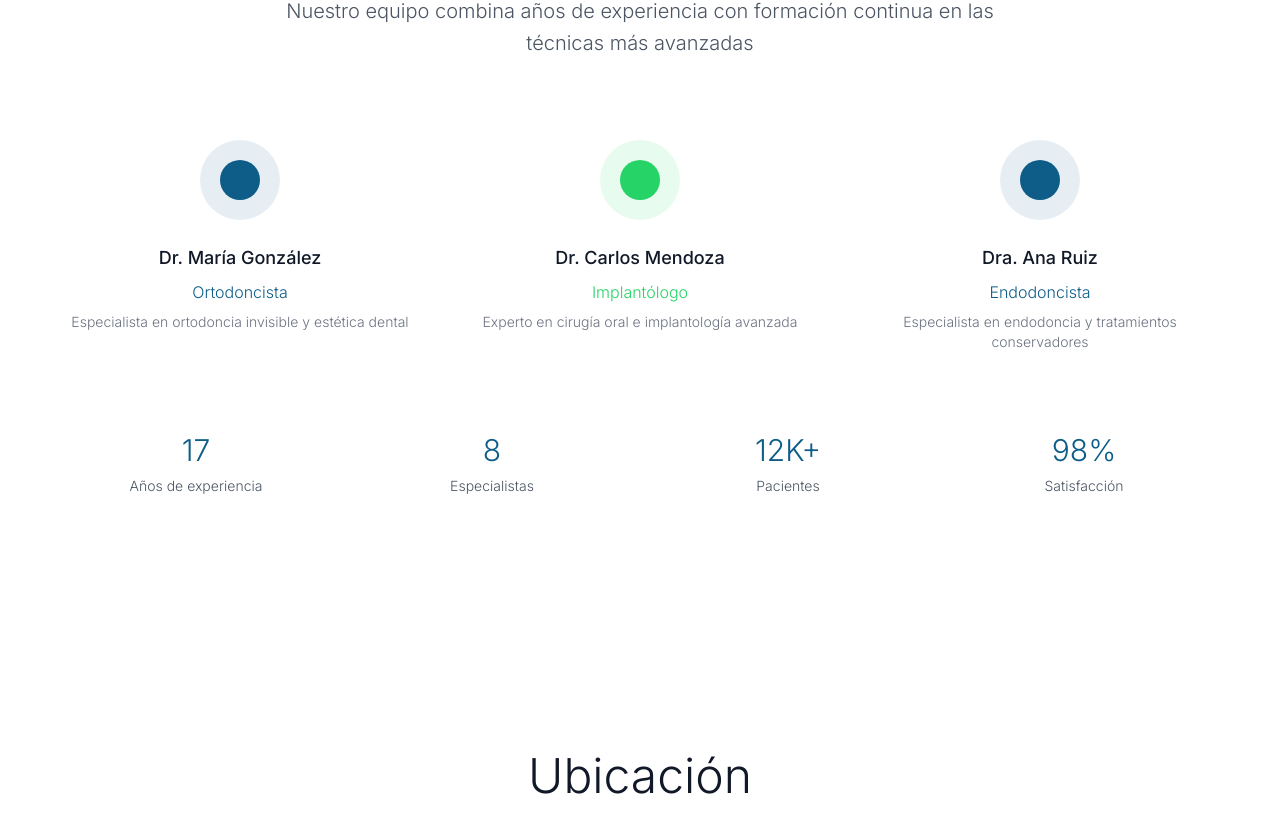
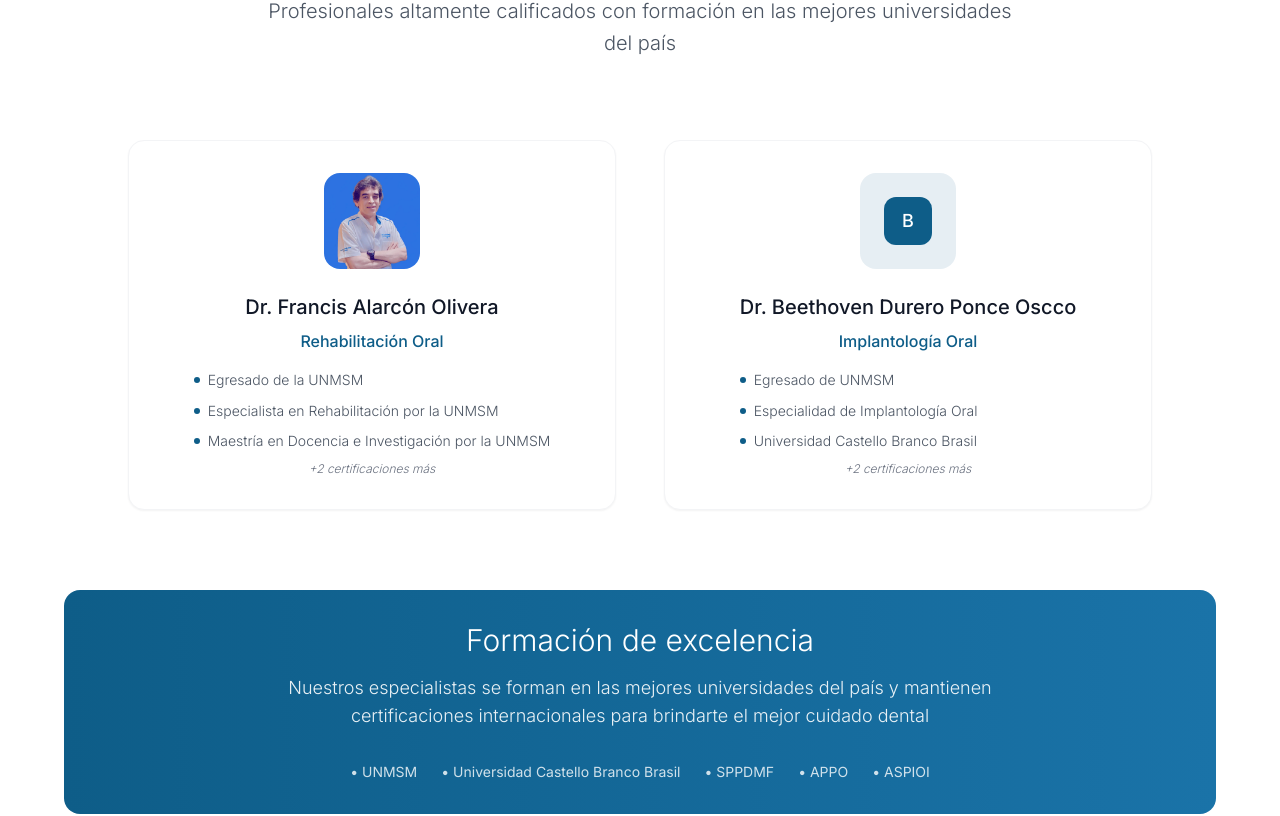
Before and after one commit to Russel-FS/nx-odontonic-deploy, a Next.js app: page / in a window 1280 px wide. Shown: the part 3609-4425 px from the top of the page. Built offline with nearby package versions, Linux system fonts and the light colour scheme.

Commit message:
add new section and customers

```diff
--- a/src/components/sections/Team.tsx
+++ b/src/components/sections/Team.tsx
@@ -1,6 +1,34 @@
 "use client";
 import Container from "@/components/ui/Container";
 import { motion } from "framer-motion";
+import Image from "next/image";
+
+const teamMembers = [
+  {
+    name: "Dr. Francis Alarcón Olivera",
+    specialty: "Rehabilitación Oral",
+    image: "/teams/dr-rancis-alarcon.webp",
+    credentials: [
+      "Egresado de la UNMSM",
+      "Especialista en Rehabilitación por la UNMSM",
+      "Maestría en Docencia e Investigación por la UNMSM",
+      "Miembro titular de la SPPDMF",
+      "Exdocente de pre y posgrado de la UNMSM",
+    ],
+  },
+  {
+    name: "Dr. Beethoven Durero Ponce Oscco",
+    specialty: "Implantología Oral",
+    image: null,
+    credentials: [
+      "Egresado de UNMSM",
+      "Especialidad de Implantología Oral",
+      "Universidad Castello Branco Brasil",
+      "Miembro Asociación Peruana de Periodoncia y Oseointegracion (APPO)",
+      "Miembro Asociación Peruana de Implantología Oral Integral (ASPIOI)",
+    ],
+  },
+];
 
 export default function Team() {
   return (
@@ -16,11 +44,11 @@ export default function Team() {
             className="text-center mb-20"
           >
             <h2 className="text-4xl md:text-5xl font-light text-gray-900 mb-6 leading-tight">
-              Especialistas certificados
+              Nuestros especialistas
             </h2>
             <p className="text-xl text-gray-600 font-light leading-relaxed max-w-3xl mx-auto">
-              Nuestro equipo combina años de experiencia con formación continua
-              en las técnicas más avanzadas
+              Profesionales altamente calificados con formación en las mejores
+              universidades del país
             </p>
           </motion.div>
 
@@ -30,78 +58,102 @@ export default function Team() {
             whileInView={{ opacity: 1, y: 0 }}
             transition={{ duration: 0.8 }}
             viewport={{ once: true }}
-            className="grid md:grid-cols-3 gap-12 mb-20"
+            className="grid md:grid-cols-2 gap-12 mb-20 max-w-5xl mx-auto"
           >
-            <div className="text-center">
-              <div className="w-20 h-20 bg-[#0e5d88]/10 rounded-full mx-auto mb-6 flex items-center justify-center">
-                <div className="w-10 h-10 bg-[#0e5d88] rounded-full"></div>
+            {teamMembers.map((member, index) => (
+              <motion.div
+                key={member.name}
+                initial={{ opacity: 0, y: 30 }}
+                whileInView={{ opacity: 1, y: 0 }}
+                transition={{ duration: 0.6, delay: index * 0.2 }}
+                viewport={{ once: true }}
+                className="bg-white rounded-2xl p-8 shadow-sm border border-gray-100 hover:shadow-lg transition-all duration-300"
+              >
+                <div className="flex flex-col items-center text-center space-y-6">
+                  <div className="relative">
+                    {member.image ? (
+                      <div className="w-24 h-24 rounded-2xl overflow-hidden bg-gray-100">
+                        <Image
+                          src={member.image}
+                          alt={member.name}
+                          width={96}
+                          height={96}
+                          className="w-full h-full object-cover z-10"
+                          priority={true}
+                          onError={(e) => {
+                            console.error("Error loading image:", member.image);
+                          }}
+                        />
                       </div>
-              <h3 className="text-lg font-medium text-gray-900 mb-2">
-                Dr. María González
+                    ) : (
+                      <div className="w-24 h-24 bg-[#0e5d88]/10 rounded-2xl flex items-center justify-center">
+                        <div className="w-12 h-12 bg-[#0e5d88] rounded-xl flex items-center justify-center">
+                          <span className="text-white font-medium text-lg">
+                            {member.name.split(" ")[1]?.[0] || "D"}
+                          </span>
+                        </div>
+                      </div>
+                    )}
+                  </div>
+
+                  <div className="space-y-4">
+                    <div>
+                      <h3 className="text-xl font-medium text-gray-900 mb-2">
+                        {member.name}
                       </h3>
-              <p className="text-[#0e5d88] font-light mb-2">Ortodoncista</p>
-              <p className="text-sm text-gray-500 font-light">
-                Especialista en ortodoncia invisible y estética dental
+                      <p className="text-[#0e5d88] font-medium mb-4">
+                        {member.specialty}
                       </p>
                     </div>
 
-            <div className="text-center">
-              <div className="w-20 h-20 bg-[#25D366]/10 rounded-full mx-auto mb-6 flex items-center justify-center">
-                <div className="w-10 h-10 bg-[#25D366] rounded-full"></div>
-              </div>
-              <h3 className="text-lg font-medium text-gray-900 mb-2">
-                Dr. Carlos Mendoza
-              </h3>
-              <p className="text-[#25D366] font-light mb-2">Implantólogo</p>
-              <p className="text-sm text-gray-500 font-light">
-                Experto en cirugía oral e implantología avanzada
+                    <div className="space-y-2">
+                      {member.credentials
+                        .slice(0, 3)
+                        .map((credential, credIndex) => (
+                          <div
+                            key={credIndex}
+                            className="flex items-start gap-2"
+                          >
+                            <div className="w-1.5 h-1.5 bg-[#0e5d88] rounded-full mt-2 flex-shrink-0"></div>
+                            <p className="text-sm text-gray-600 font-light leading-relaxed">
+                              {credential}
                             </p>
                           </div>
-
-            <div className="text-center">
-              <div className="w-20 h-20 bg-[#0e5d88]/10 rounded-full mx-auto mb-6 flex items-center justify-center">
-                <div className="w-10 h-10 bg-[#0e5d88] rounded-full"></div>
+                        ))}
+                      {member.credentials.length > 3 && (
+                        <p className="text-xs text-gray-500 font-light italic">
+                          +{member.credentials.length - 3} certificaciones más
+                        </p>
+                      )}
                     </div>
-              <h3 className="text-lg font-medium text-gray-900 mb-2">
-                Dra. Ana Ruiz
-              </h3>
-              <p className="text-[#0e5d88] font-light mb-2">Endodoncista</p>
-              <p className="text-sm text-gray-500 font-light">
-                Especialista en endodoncia y tratamientos conservadores
-              </p>
+                  </div>
                 </div>
               </motion.div>
+            ))}
+          </motion.div>
 
-          {/* Stats */}
           <motion.div
             initial={{ opacity: 0, y: 40 }}
             whileInView={{ opacity: 1, y: 0 }}
             transition={{ duration: 0.8 }}
             viewport={{ once: true }}
-            className="grid grid-cols-2 md:grid-cols-4 gap-8"
+            className="bg-gradient-to-r from-[#0e5d88] to-[#1a73a8] rounded-2xl p-8 text-white text-center"
           >
-            <div className="text-center">
-              <div className="text-3xl font-light text-[#0e5d88] mb-2">17</div>
-              <div className="text-sm text-gray-600 font-light">
-                Años de experiencia
-              </div>
-            </div>
-            <div className="text-center">
-              <div className="text-3xl font-light text-[#0e5d88] mb-2">8</div>
-              <div className="text-sm text-gray-600 font-light">
-                Especialistas
-              </div>
-            </div>
-            <div className="text-center">
-              <div className="text-3xl font-light text-[#0e5d88] mb-2">
-                12K+
-              </div>
-              <div className="text-sm text-gray-600 font-light">Pacientes</div>
-            </div>
-            <div className="text-center">
-              <div className="text-3xl font-light text-[#0e5d88] mb-2">98%</div>
-              <div className="text-sm text-gray-600 font-light">
-                Satisfacción
+            <div className="space-y-4">
+              <h3 className="text-2xl md:text-3xl font-light">
+                Formación de excelencia
+              </h3>
+              <p className="text-lg font-light opacity-90 max-w-3xl mx-auto">
+                Nuestros especialistas se forman en las mejores universidades
+                del país y mantienen certificaciones internacionales para
+                brindarte el mejor cuidado dental
+              </p>
+              <div className="flex flex-wrap justify-center gap-6 pt-4 text-sm opacity-80">
+                <span>• UNMSM</span>
+                <span>• Universidad Castello Branco Brasil</span>
+                <span>• SPPDMF</span>
+                <span>• APPO</span>
+                <span>• ASPIOI</span>
               </div>
             </div>
           </motion.div>
```
Lines whose indentation alone changed are shown as unchanged.
